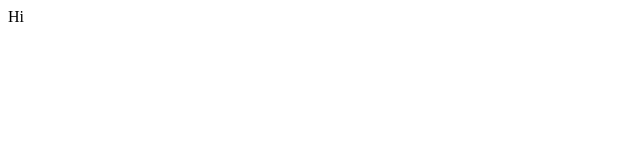
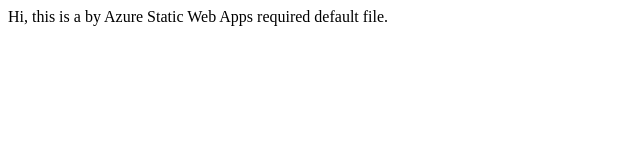
Before and after one commit to PiKiosk/slides, a plain HTML site: page index.html in a window 1280 px wide. Shown: the whole page, without its empty margins (0-640 px from the left). Drawn offline with Linux system fonts and the light colour scheme.

Commit message:
Some verbosity

```diff
--- a/index.html
+++ b/index.html
@@ -1,5 +1,5 @@
 <html>
     <body>
-        Hi
+        Hi, this is a by Azure Static Web Apps required default file.
     </body>
 </html>
```
